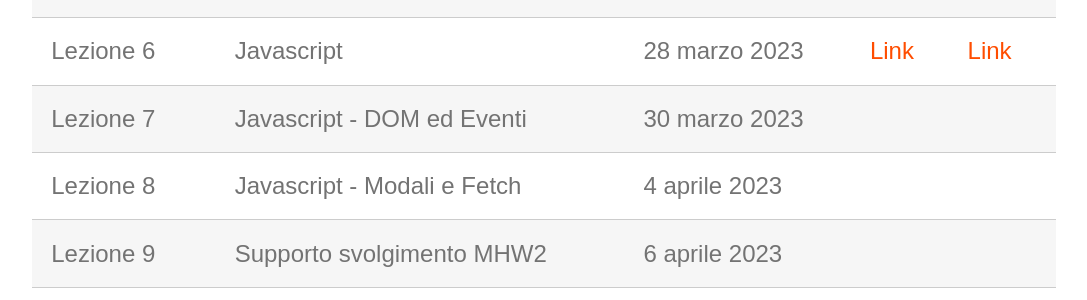
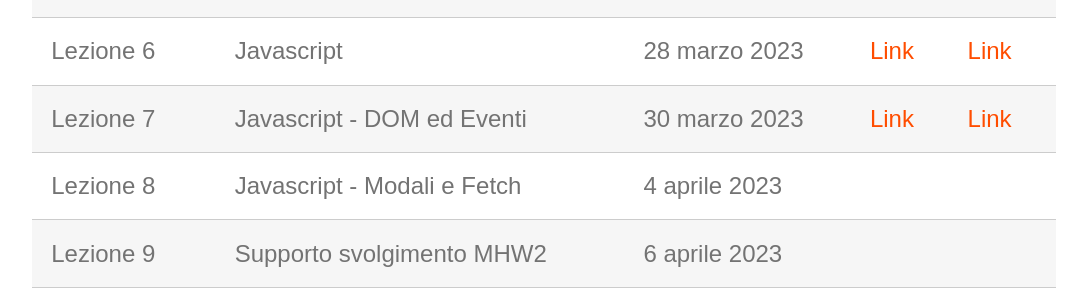
Before and after one commit to perceivelab/wp-al-23, a Jekyll site: the page built from lezioni.md, in a window 1280 px wide. Shown: the part 722-1022 px from the top of the page, without its empty margins (96-1183 px from the left). Built offline with Jekyll 4.4.1, drawn with Linux system fonts in a browser that asks for light colours; our own code applies the rules of GitHub Pages for plain Markdown files.

```diff
--- a/lezioni.md
+++ b/lezioni.md
@@ -14,7 +14,7 @@
 | Lezione 4    | Position, Mobile                 | 21 marzo 2023  | [Link](https://studentiunict-my.sharepoint.com/:b:/g/personal/simone_palazzo_unict_it/ET9cCOqdA5lDkchgvDTVoCgBS4ooIPW8vCStCTA7HP8new?e=r9DjFP) | [Link](https://studentiunict-my.sharepoint.com/:u:/g/personal/simone_palazzo_unict_it/EaHcYyUl_WdJpyiNaS5__LQBhjnpRpZrN7kM_XRqEyN60A?e=SBd89X) |
 | Lezione 5    | Supporto svolgimento MHW1        | 23 marzo 2023  | |
 | Lezione 6    | Javascript                       | 28 marzo 2023  | [Link](https://studentiunict-my.sharepoint.com/:b:/g/personal/simone_palazzo_unict_it/EcmXnHf9BoBEuKcwap0rdVcBAVE_VLyi9Wpypz96SNOZ3Q?e=e6kTAl) | [Link](https://studentiunict-my.sharepoint.com/:u:/g/personal/simone_palazzo_unict_it/Ed6T1tBnKGFNpj82zvBxd0wB8P0HkTwjRpbXrkrtkA6YrA?e=yE8jkJ) |
-| Lezione 7    | Javascript - DOM ed Eventi       | 30 marzo 2023  | |
+| Lezione 7    | Javascript - DOM ed Eventi       | 30 marzo 2023  | [Link](https://studentiunict-my.sharepoint.com/:b:/g/personal/simone_palazzo_unict_it/EatJ9sOeevlBkZp3MYEJgv8BLcao9MrBB5WiWNNJZWQj-A?e=IbjsCZ) | [Link](https://studentiunict-my.sharepoint.com/:u:/g/personal/simone_palazzo_unict_it/EQEOKQiVOulMrjam69ktPhYBpAz8G1lgyC2cVvavyySEhQ?e=hD2g5T) |
 | Lezione 8    | Javascript - Modali e Fetch      | 4 aprile 2023  | |
 | Lezione 9    | Supporto svolgimento MHW2        | 6 aprile 2023  | |
 | Lezione 10   | REST API                         | 11 aprile 2023 | |
```
